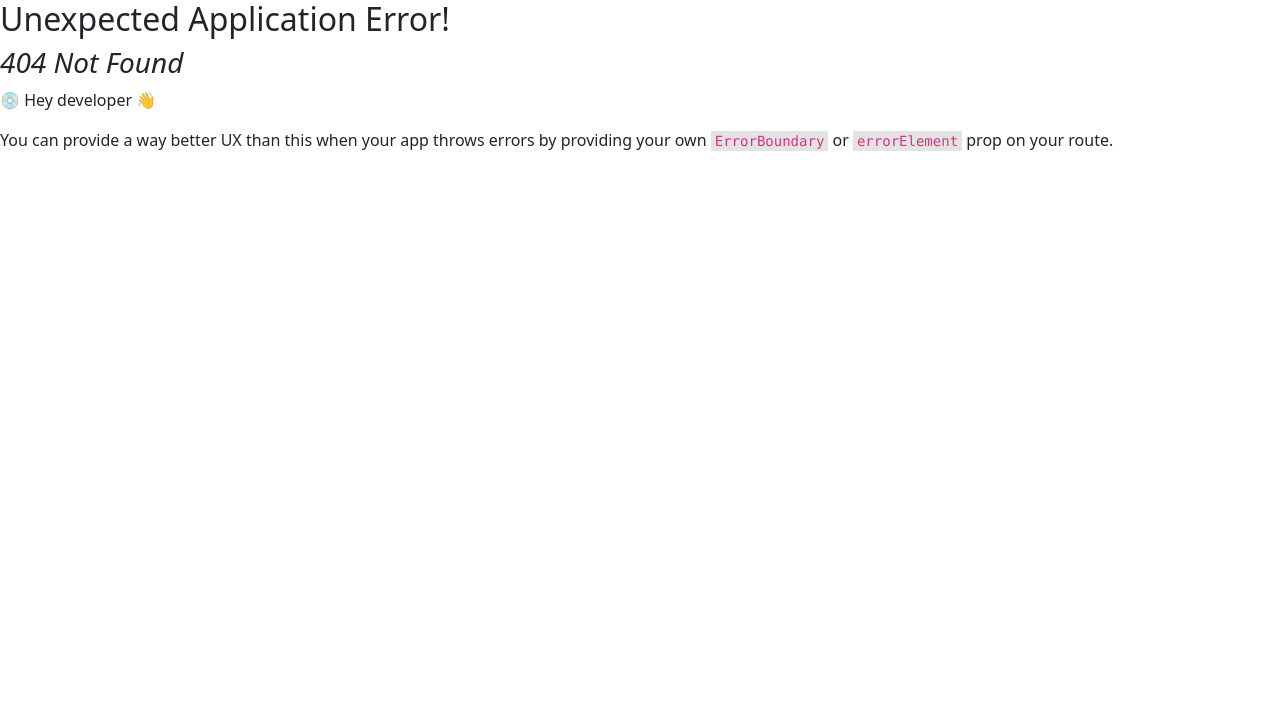
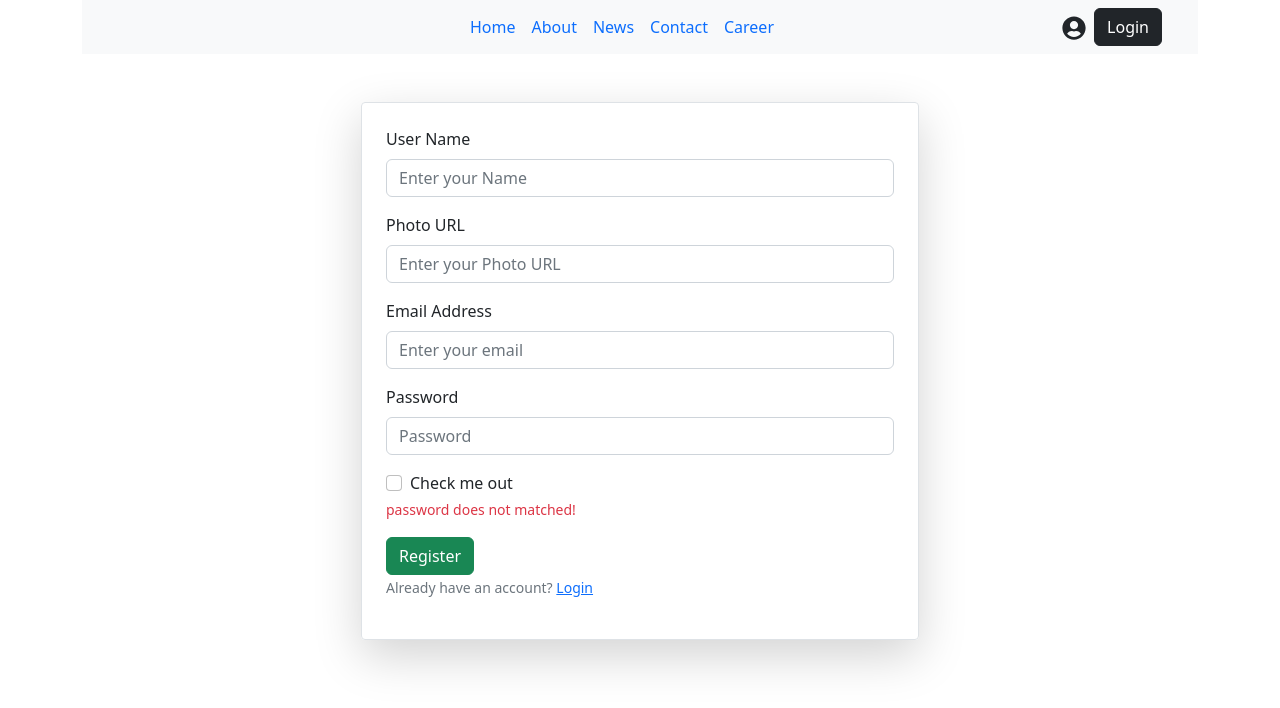
Before and after one commit to mohammadmukhter/news-portal, a React (Vite) app: page /register in a window 1280 px wide. Before the commit this address had no page. Shown: the top 708 px of the page. Built offline with nearby package versions, Linux system fonts and the light colour scheme.

Commit message:
login and register route and page setup and design complete

```diff
--- /dev/null
+++ b/src/components/Layouts/LoginLayout.jsx
@@ -0,0 +1,19 @@
+import React from "react";
+import { Container } from "react-bootstrap";
+import { Outlet } from "react-router-dom";
+import NavigationBar from "../pages/Shared/NavigationBar";
+
+const LoginLayout = () => {
+  return (
+    <div>
+      <Container>
+        <NavigationBar></NavigationBar>
+        <div>
+          <Outlet></Outlet>
+        </div>
+      </Container>
+    </div>
+  );
+};
+
+export default LoginLayout;
--- a/src/components/pages/Login/Login.jsx
+++ b/src/components/pages/Login/Login.jsx
@@ -1,10 +1,37 @@
 import React from "react";
+import { Button, Form } from "react-bootstrap";
+import { Link } from "react-router-dom";
 
 const Login = () => {
   return (
-    <div>
-      <h2>This is login page</h2>
-    </div>
+    <Form className="w-50 mx-auto my-5 border shadow-lg p-4 rounded-1">
+      <h2 className="text-center m-4 ">Login Your Account</h2>
+      <Form.Group className="mb-3" controlId="formBasicEmail">
+        <Form.Label>Email Address</Form.Label>
+        <Form.Control type="email" placeholder="Enter your email" />
+      </Form.Group>
+
+      <Form.Group className="mb-3" controlId="formBasicPassword">
+        <Form.Label>Password</Form.Label>
+        <Form.Control type="password" placeholder="Password" />
+      </Form.Group>
+      <Form.Group className="mb-3" controlId="formBasicCheckbox">
+        <Form.Check type="checkbox" label="accept the terms and condition" />
+        <Form.Text className="text-muted">
+          <span className="text-danger">password does not matched!!</span>
+        </Form.Text>
+      </Form.Group>
+      <Button variant="danger" type="submit">
+        Login
+      </Button>
+      <Form.Group className="mb-3" controlId="formBasicCheckbox">
+        <Form.Text className="text-muted">
+          <span className="text-muted">
+            Don't have an account? <Link to={"/register"}>Register</Link>
+          </span>
+        </Form.Text>
+      </Form.Group>
+    </Form>
   );
 };
 
--- a/src/components/pages/Login/Register.jsx
+++ b/src/components/pages/Login/Register.jsx
@@ -1,10 +1,46 @@
 import React from "react";
+import { Button, Form } from "react-bootstrap";
+import { Link } from "react-router-dom";
 
 const Register = () => {
   return (
-    <div>
-      <h2>This is Register page</h2>
-    </div>
+    <Form className="w-50 mx-auto my-5 border shadow-lg p-4 rounded-1">
+      <Form.Group className="mb-3" controlId="formBasicEmail">
+        <Form.Label>User Name </Form.Label>
+        <Form.Control type="text" placeholder="Enter your Name" />
+      </Form.Group>
+
+      <Form.Group className="mb-3" controlId="formBasicEmail">
+        <Form.Label>Photo URL </Form.Label>
+        <Form.Control type="text" placeholder="Enter your Photo URL" />
+      </Form.Group>
+
+      <Form.Group className="mb-3" controlId="formBasicEmail">
+        <Form.Label>Email Address </Form.Label>
+        <Form.Control type="email" placeholder="Enter your email" />
+      </Form.Group>
+
+      <Form.Group className="mb-3" controlId="formBasicPassword">
+        <Form.Label>Password</Form.Label>
+        <Form.Control type="password" placeholder="Password" />
+      </Form.Group>
+      <Form.Group className="mb-3" controlId="formBasicCheckbox">
+        <Form.Check type="checkbox" label="Check me out" />
+        <Form.Text className="text-danger">
+          password does not matched!
+        </Form.Text>
+      </Form.Group>
+      <Button variant="success" type="submit">
+        Register
+      </Button>
+      <Form.Group className="mb-3" controlId="formBasicCheckbox">
+        <Form.Text className="text-muted">
+          <span className="text-muted">
+            Already have an account? <Link to={"/login"}>Login</Link>
+          </span>
+        </Form.Text>
+      </Form.Group>
+    </Form>
   );
 };
 
--- a/src/components/pages/Shared/NavigationBar.jsx
+++ b/src/components/pages/Shared/NavigationBar.jsx
@@ -12,16 +12,16 @@ const NavigationBar = () => {
           <Link className=" text-decoration-none" to="/">
             Home
           </Link>
-          <Link className=" text-decoration-none" to="/about">
+          <Link className=" text-decoration-none" to="">
             About
           </Link>
-          <Link className=" text-decoration-none" to="/news">
+          <Link className=" text-decoration-none" to="">
             News
           </Link>
-          <Link className=" text-decoration-none" to="/contact">
+          <Link className=" text-decoration-none" to="">
             Contact
           </Link>
-          <Link className=" text-decoration-none" to="/career">
+          <Link className=" text-decoration-none" to="">
             Career
           </Link>
         </Nav>
@@ -29,7 +29,9 @@ const NavigationBar = () => {
           <Link>
             <FaUserCircle className="fs-4 text-dark" />
           </Link>
-          <Link className="btn btn-dark ms-2">Login</Link>
+          <Link to="/login" className="btn btn-dark ms-2">
+            Login
+          </Link>
         </div>
       </Container>
     </Navbar>
```
Also changed, not shown: src/routers/Router.jsx (+16 -1 lines).
